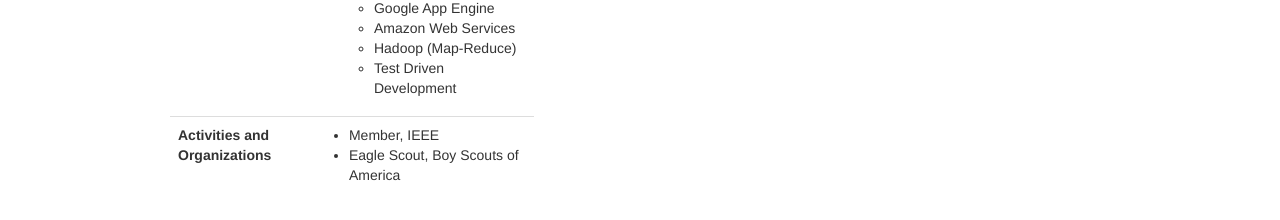
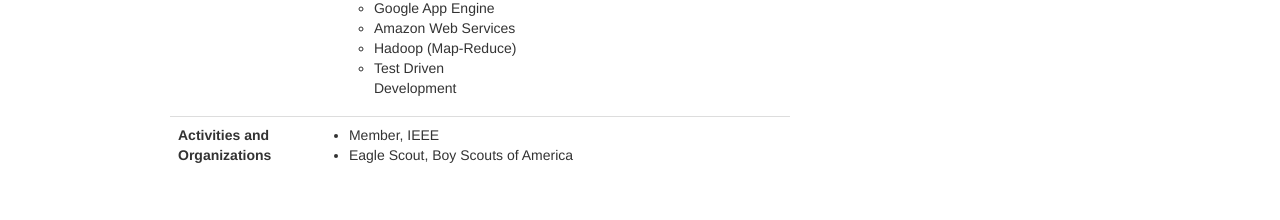
Before and after one commit to bkendall/bkendall.github.com, a Jekyll site: the page built from resume.html, in a window 1280 px wide. Shown: the part 1101-1321 px from the top of the page. Built offline with Jekyll 4.4.1, drawn with Linux system fonts in a browser that asks for light colours; nearby versions of some CDN libraries.

Commit message:
fixed formatting on resume

```diff
--- a/resume.html
+++ b/resume.html
@@ -110,10 +110,11 @@
    </tr>
    <tr>
     <td style="font-weight:bold;">Activities and Organizations</td>
-    <td><ul>
+    <td colspan="2"><ul>
      <li>Member, IEEE</li>
      <li>Eagle Scout, Boy Scouts of America</li>
     </ul></td>
+    <!--<td></td>-->
    </tr>
   </tbody></table>
  </div>
```
